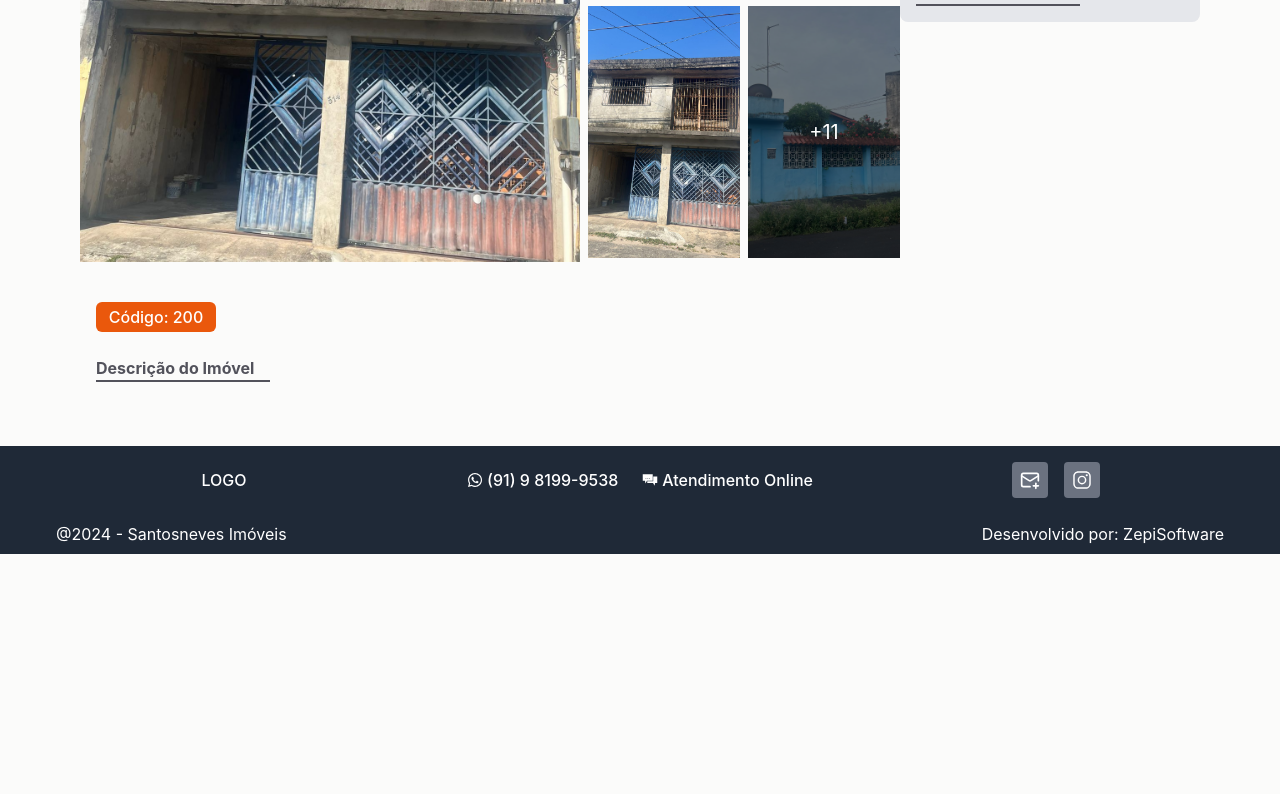
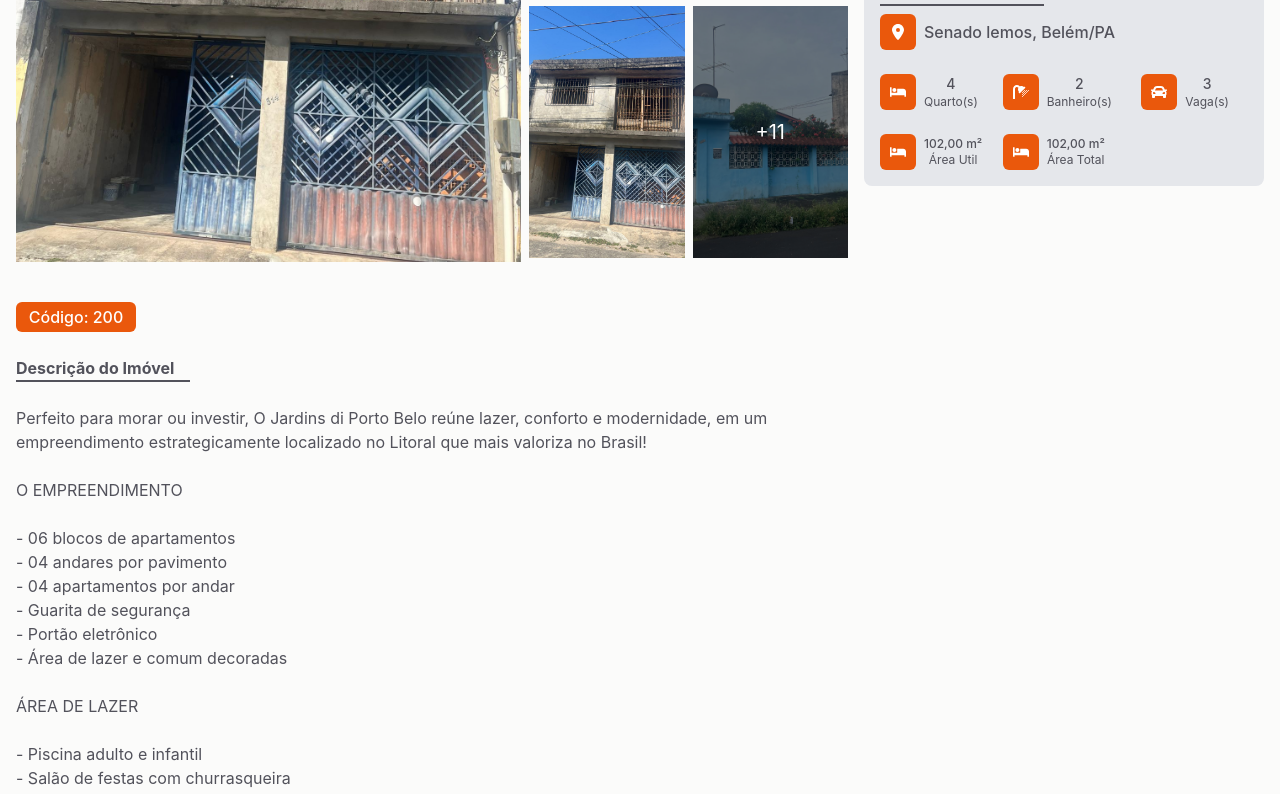
Before and after one commit to santosnevesimobiliaria/frontend-web, a Next.js app: page /imoveis/1 in a window 1280 px wide. Shown: the part 720-1514 px from the top of the page. Before the commit the page ends 1274 px from the top, so only its background shows below. Built offline with nearby package versions, Linux system fonts and the light colour scheme.

Commit message:
alterações

```diff
--- a/src/components/imageSliderShow/index.tsx
+++ b/src/components/imageSliderShow/index.tsx
@@ -72,7 +72,7 @@ function ImageSliderShow({ images, totalImages }: IImageSliderShow) {
 
   return (
     <>
-      <div className="flex w-full h-fit justify-center gap-2">
+      <div className="flex w-fit h-fit justify-center gap-2">
         <ImageContainer
           src={images[0]}
           sizeClassname={`${
--- a/src/pages/imoveis/[id]/index.tsx
+++ b/src/pages/imoveis/[id]/index.tsx
@@ -1,13 +1,58 @@
 import DefaultButton from '@/components/defaultButton';
+import IconFrame from '@/components/iconFrame';
 import ImageSliderShow from '@/components/imageSliderShow';
 import PageHeader from '@/components/pageHeader';
-import { FaWhatsapp } from 'react-icons/fa';
+import { Box, SimpleGrid } from '@chakra-ui/react';
+import { FaBed, FaCar, FaShower, FaWhatsapp } from 'react-icons/fa';
+import { FaLocationDot } from 'react-icons/fa6';
+
+const iconSize = 16;
+
+const formatedText = `
+Perfeito para morar ou investir, O Jardins di Porto Belo reúne lazer, conforto e modernidade, em um empreendimento estrategicamente localizado no Litoral que mais valoriza no Brasil!
+
+O EMPREENDIMENTO
+
+- 06 blocos de apartamentos
+- 04 andares por pavimento
+- 04 apartamentos por andar
+- Guarita de segurança
+- Portão eletrônico
+- Área de lazer e comum decoradas
+
+ÁREA DE LAZER
+
+- Piscina adulto e infantil
+- Salão de festas com churrasqueira
+- Playground
+- Academia
+- Espaço Mulher
+- Espaço Pet
+- Lava Car
+
+O APARTAMENTO
+
+- 50,37m² de área interna privativa
+- 56,90m² de área Garden privativa (área externa privativa do apto)
+- 02 dormitórios
+- Sala de estar e jantar
+- Cozinha integrada
+- Área de serviço
+- Banheiro social
+- Sacada com churrasqueira
+- Estacionamento para 1 carro
+- Apto não mobiliado
+
+Número de Incorporação Imobiliária: R3-35.169
+`;
 
 function ImovelView() {
   return (
     <div className="flex flex-col w-full h-full text-zinc-600">
       <PageHeader title="Titulo imovel" />
-      <div className="flex w-full h-full px-20">
+      <div className="flex flex-col w-fit h-full px-4 mx-auto">
+        <div className="flex w-full h-fit justify-center gap-4">
+          <div className='flex flex-col w-full h-full max-w-[1040px]' >
             <ImageSliderShow
               images={[
                 '/images/casa1.jpg',
@@ -29,13 +74,23 @@ function ImovelView() {
               ]}
               totalImages={16}
             />
-        <div className="flex flex-col gap-6 w-full h-full max-w-[300px] ">
+            <div className="flex flex-col w-full h-full mt-10 border-b-2 border-zinc-600">
+              <span className="flex justify-center items-center w-[120px] h-[30px] bg-orange-600 text-white font-medium rounded-md z-50 mb-6">
+                Código: 200
+              </span>
+              <span className="w-fit font-bold border-b-2 border-zinc-600 pr-4">
+                Descrição do Imóvel
+              </span>
+              <Box whiteSpace={'pre-wrap'}>{formatedText}</Box>
+            </div>
+          </div>
+          <div className="flex flex-col gap-6 w-full h-full max-w-[400px] ">
             <div className="flex flex-col w-full h-full max-h-[300px] bg-gray-200 p-4 rounded-lg gap-2">
-            <span className="flex flex-row justify-around items-center w-full h-[50px] rounded-md bg-zinc-600 text-white">
+              <span className="flex flex-row justify-between items-center w-full h-[50px] rounded-md bg-zinc-600 text-white px-4">
                 <span className="font-bold">Casa</span>
                 <span>Código: 200</span>
               </span>
-            <span className="flex flex-row justify-between items-center w-full h-[50px]">
+              <span className="flex flex-row justify-between items-center w-full h-[50px] px-2">
                 <span className="font-bold">Financiável</span>
                 <span>R$ 700.000</span>
               </span>
@@ -51,16 +106,66 @@ function ImovelView() {
               <span className="w-fit font-bold border-b-2 border-zinc-600 pr-4">
                 Detalhes do Imóvel
               </span>
+              <div className="flex flex-col w-full">
+                <span className="flex items-center gap-2">
+                  <IconFrame icon={<FaLocationDot size={iconSize} />} />
+                  <span className="text-zinc-600 font-medium">
+                    Senado lemos, Belém/PA
+                  </span>
+                </span>
+                <SimpleGrid columns={3} className="mt-6">
+                  <span className="flex items-center gap-2">
+                    <IconFrame icon={<FaBed size={iconSize} />} />
+                    <div className="flex flex-col justify-center items-center">
+                      <span className="text-zinc-600 font-medium text-sm">
+                        4
+                      </span>
+                      <span className="text-xs">Quarto(s)</span>
+                    </div>
+                  </span>
+                  <span className="flex items-center gap-2">
+                    <IconFrame icon={<FaShower size={iconSize} />} />
+                    <div className="flex flex-col justify-center items-center">
+                      <span className="text-zinc-600 font-medium text-sm">
+                        2
+                      </span>
+                      <span className="text-xs">Banheiro(s)</span>
+                    </div>
+                  </span>
+                  <span className="flex items-center gap-2 pl-4">
+                    <IconFrame icon={<FaCar size={iconSize} />} />
+                    <div className="flex flex-col justify-center items-center">
+                      <span className="text-zinc-600 font-medium text-sm">
+                        3
+                      </span>
+                      <span className="text-xs">Vaga(s)</span>
+                    </div>
+                  </span>
+                </SimpleGrid>
+                <SimpleGrid columns={3} className="mt-6">
+                  <span className="flex items-center gap-2 text-nowrap">
+                    <IconFrame icon={<FaBed size={iconSize} />} />
+                    <div className="flex flex-col justify-center items-center">
+                      <span className="text-zinc-600 font-medium text-xs">
+                        102,00 m²
+                      </span>
+                      <span className="text-xs">Área Util</span>
+                    </div>
+                  </span>
+                  <span className="flex items-center gap-2 text-nowrap">
+                    <IconFrame icon={<FaBed size={iconSize} />} />
+                    <div className="flex flex-col justify-center items-center">
+                      <span className="text-zinc-600 font-medium text-xs">
+                        102,00 m²
+                      </span>
+                      <span className="text-xs">Área Total</span>
+                    </div>
+                  </span>
+                </SimpleGrid>
               </div>
             </div>
           </div>
-      <div className="flex flex-col w-full h-full px-24 mt-10">
-        <span className="flex justify-center items-center w-[120px] h-[30px] bg-orange-600 text-white font-medium rounded-md z-50 mb-6">
-          Código: 200
-        </span>
-        <span className="w-fit font-bold border-b-2 border-zinc-600 pr-4">
-          Descrição do Imóvel
-        </span>
+        </div>
       </div>
     </div>
   );
```
Lines whose indentation alone changed are shown as unchanged.
